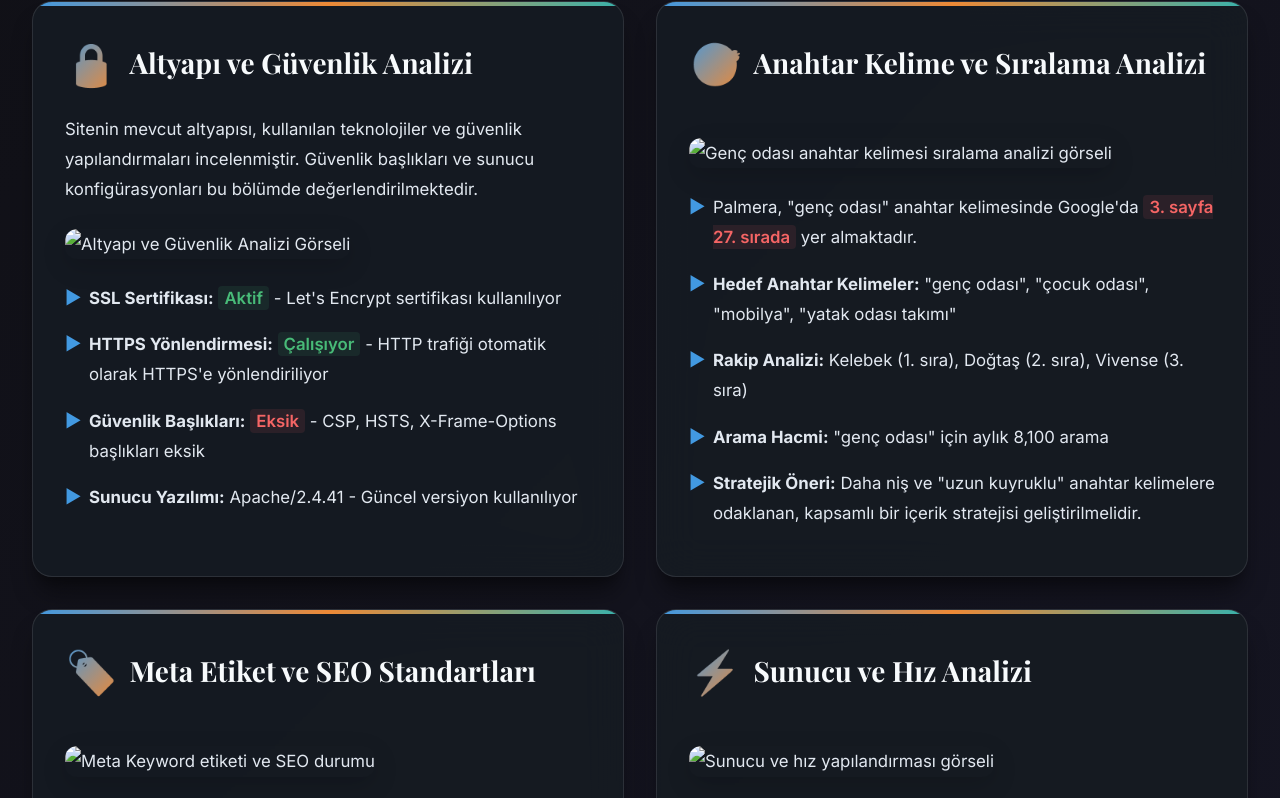
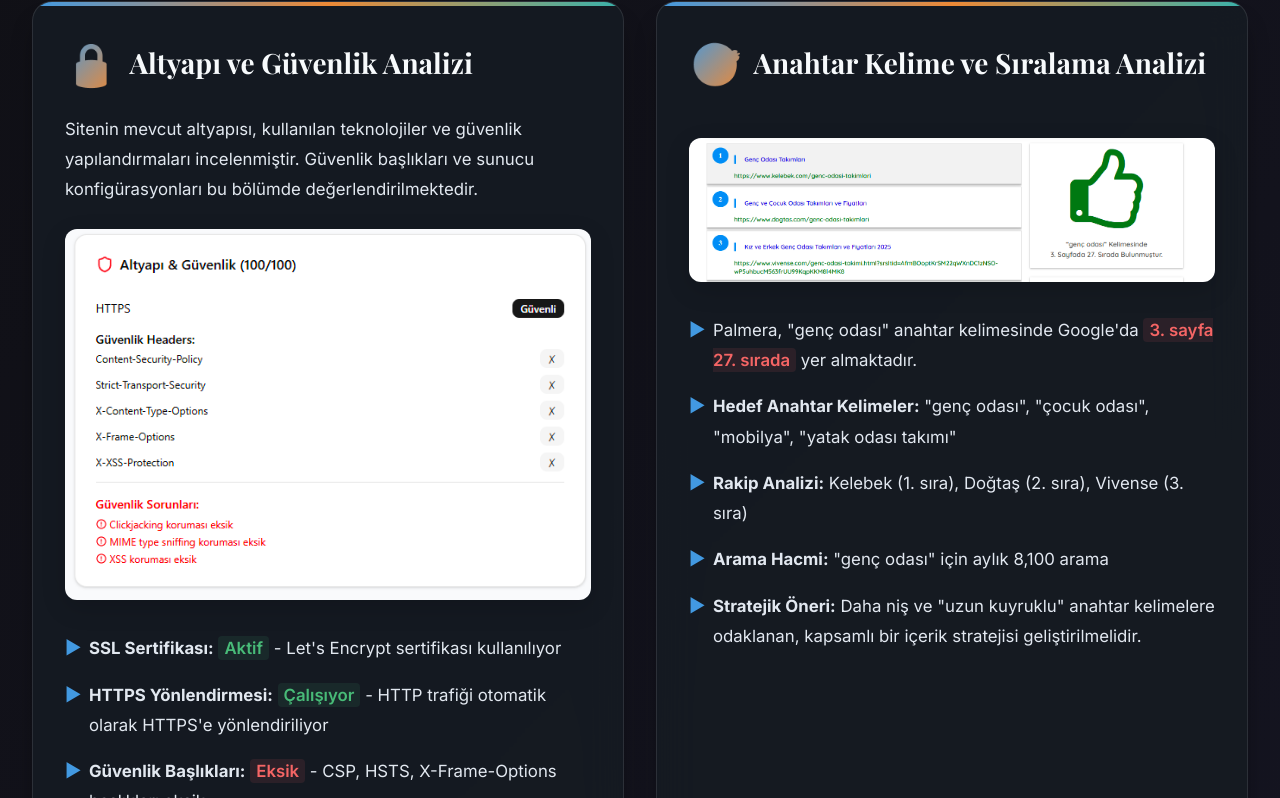
Before and after one commit to Onurbb17/plmeramobilya, a plain HTML site: page index.html in a window 1280 px wide. Shown: the part 2264-3062 px from the top of the page. Drawn offline with nearby package versions, Linux system fonts and the light colour scheme.

Commit message:
Görsel uzantıları düzeltildi

```diff
--- a/index.html
+++ b/index.html
@@ -422,7 +422,7 @@
     <h2><span class="icon">🔒</span>Altyapı ve Güvenlik Analizi</h2>
     <div class="content-section">
       <p>Sitenin mevcut altyapısı, kullanılan teknolojiler ve güvenlik yapılandırmaları incelenmiştir. Güvenlik başlıkları ve sunucu konfigürasyonları bu bölümde değerlendirilmektedir.</p>
-            <img src="image1" alt="Altyapı ve Güvenlik Analizi Görseli" />
+      <img src="image1.png" alt="Altyapı ve Güvenlik Analizi Görseli" />
       <ul>
         <li><strong>SSL Sertifikası:</strong> <span class="success">Aktif</span> - Let's Encrypt sertifikası kullanılıyor</li>
         <li><strong>HTTPS Yönlendirmesi:</strong> <span class="success">Çalışıyor</span> - HTTP trafiği otomatik olarak HTTPS'e yönlendiriliyor</li>
@@ -435,7 +435,7 @@
   <div class="card">
     <h2><span class="icon">🎯</span>Anahtar Kelime ve Sıralama Analizi</h2>
     <div class="content-section">
-            <img src="image2" alt="Genç odası anahtar kelimesi sıralama analizi görseli" />
+      <img src="image2.png" alt="Genç odası anahtar kelimesi sıralama analizi görseli" />
       <ul>
         <li>Palmera, "genç odası" anahtar kelimesinde Google'da <span class="highlight">3. sayfa 27. sırada</span> yer almaktadır.</li>
         <li><strong>Hedef Anahtar Kelimeler:</strong> "genç odası", "çocuk odası", "mobilya", "yatak odası takımı"</li>
@@ -449,7 +449,7 @@
   <div class="card">
     <h2><span class="icon">🏷️</span>Meta Etiket ve SEO Standartları</h2>
     <div class="content-section">
-            <img src="image3" alt="Meta Keyword etiketi ve SEO durumu" />
+      <img src="image3.png" alt="Meta Keyword etiketi ve SEO durumu" />
       <ul>
         <li><strong>Meta Keywords:</strong> Bu etiket artık arama motorları tarafından dikkate alınmamaktadır. Sitede kullanılmaması <span class="success">doğrudur</span>.</li>
         <li><strong>Title Etiketleri:</strong> <span class="highlight">Optimize edilmeli</span> - Ortalama 45 karakter, 60 karaktere çıkarılabilir</li>
@@ -464,7 +464,7 @@
   <div class="card">
     <h2><span class="icon">⚡</span>Sunucu ve Hız Analizi</h2>
     <div class="content-section">
-            <img src="image4" alt="Sunucu ve hız yapılandırması görseli" />
+      <img src="image4.png" alt="Sunucu ve hız yapılandırması görseli" />
       <ul>
         <li><strong>İlk Bayt Zamanı (TTFB):</strong> <span class="highlight">2.32 saniye</span> - Hedef: 1 saniye altı</li>
         <li><strong>Toplam Sayfa Boyutu:</strong> <span class="highlight">4.2 MB</span> - Hedef: 2 MB altı</li>
```
Lines whose indentation alone changed are shown as unchanged.
